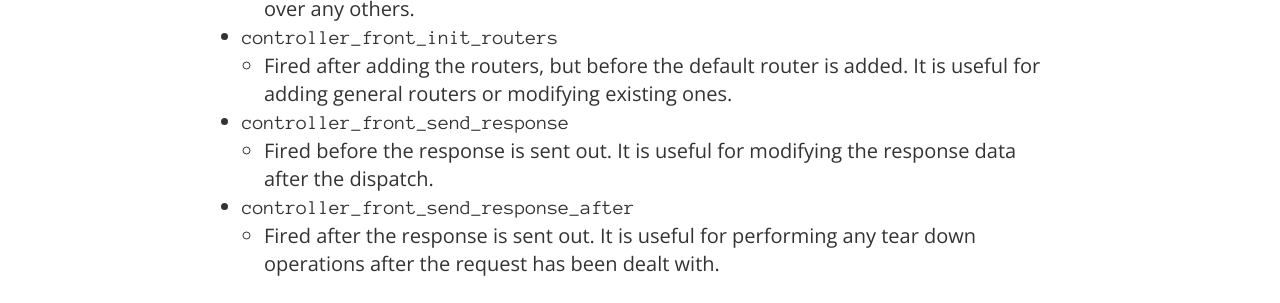
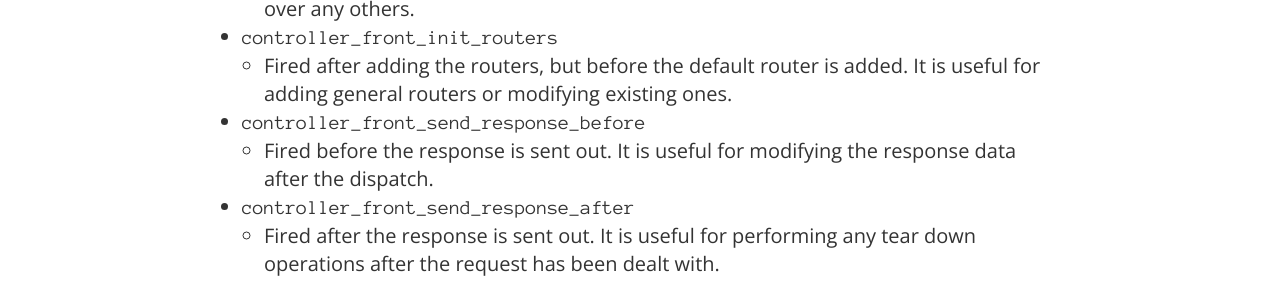
Before and after one commit to meanbee/magecert, a Jekyll site: the page built from request-flow.md, in a window 1280 px wide and 900 px high, scrolled down 3196 px. Shown: the part 147-450 px from the top of the window. Built offline with Jekyll 4.4.1, drawn with Linux system fonts in a browser that asks for light colours; Markdown is read by kramdown in place of the engine named in the settings.

Commit message:
Correct event.  Fixes #4.

```diff
--- a/request-flow.md
+++ b/request-flow.md
@@ -102,7 +102,7 @@ The front controller performs the routing of the request to the appropriate cont
 	- Fired before adding the routers.  It is useful for adding a router that takes precedence over any others.
 - `controller_front_init_routers`
 	- Fired after adding the routers, but before the default router is added.  It is useful for adding general routers or modifying existing ones.
-- `controller_front_send_response`
+- `controller_front_send_response_before`
 	- Fired before the response is sent out.  It is useful for modifying the response data after the dispatch.
 - `controller_front_send_response_after`
 	- Fired after the response is sent out.  It is useful for performing any tear down operations after the request has been dealt with.
```
